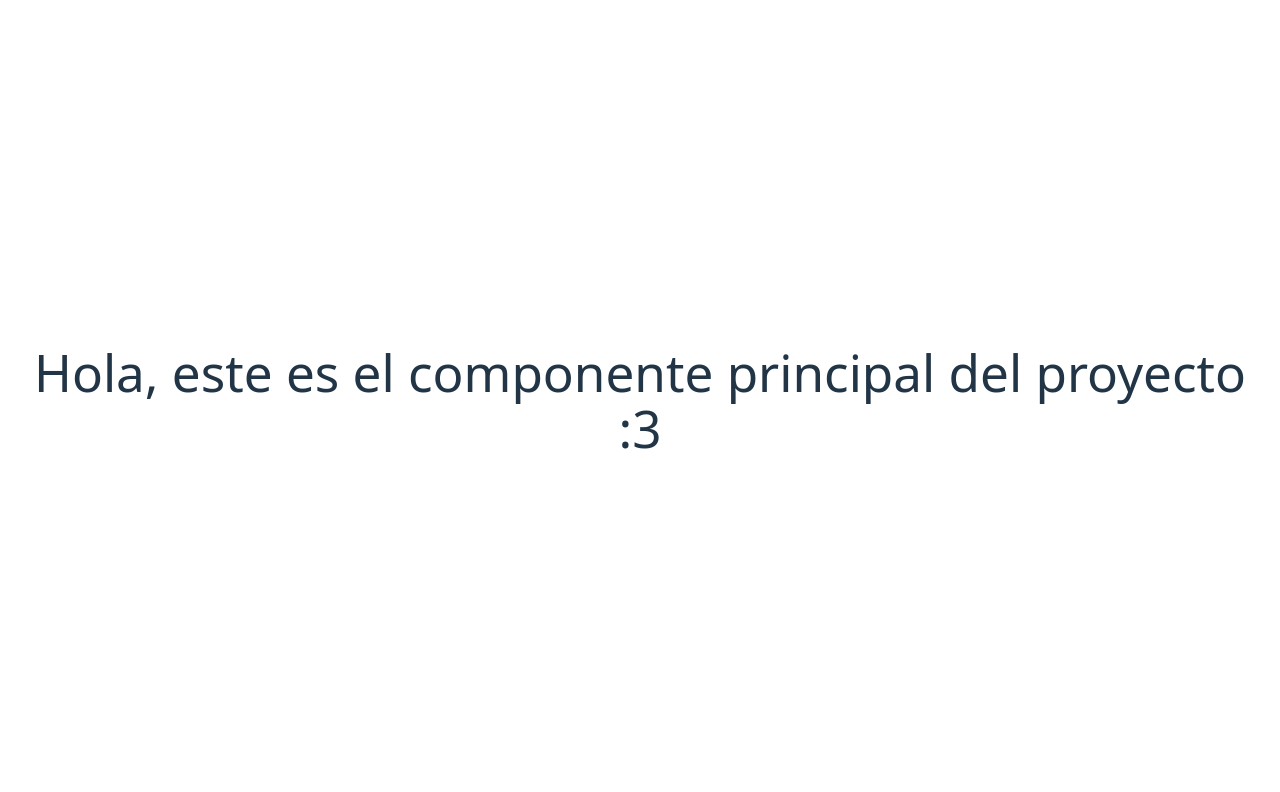
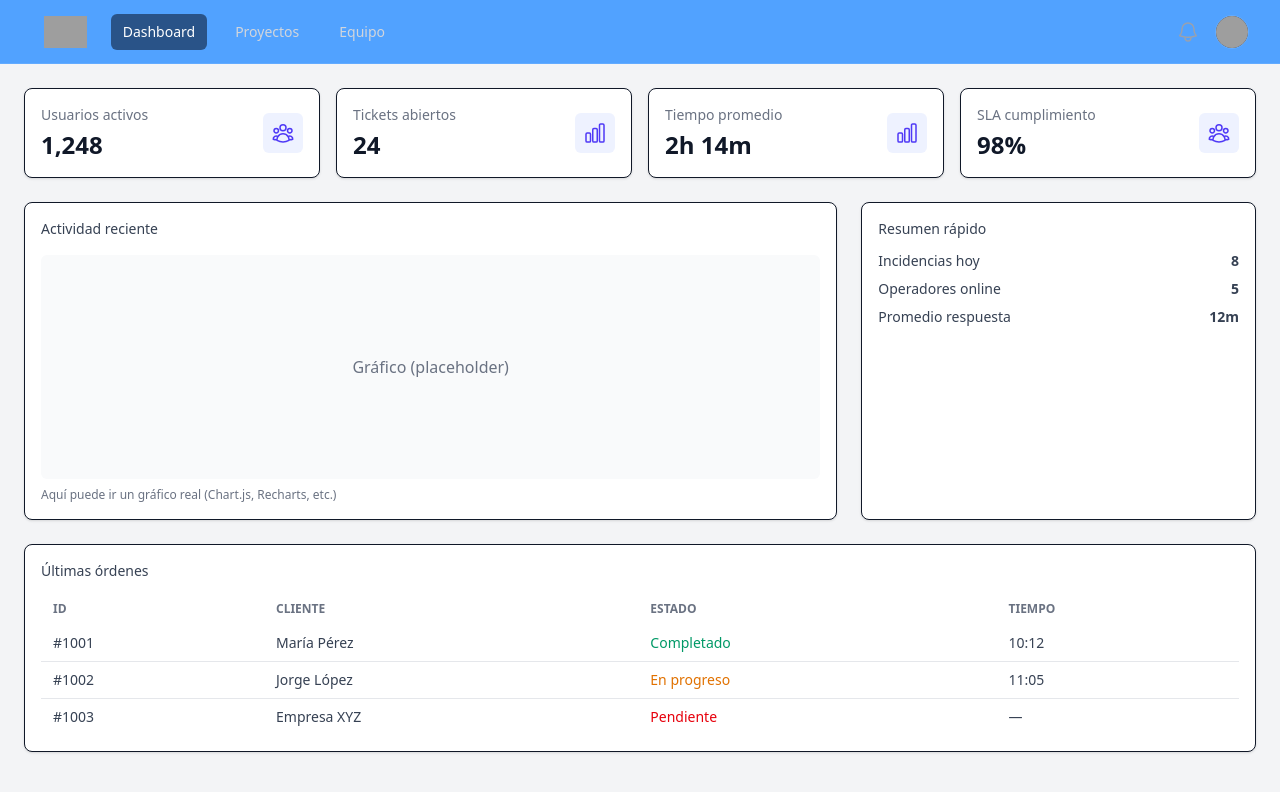
Before and after one commit to faridardila/hackaton-acueducto, a React (Vite) app in the folder frontend/: page / in a window 1280 px wide. Shown: the top 792 px of the page. Built offline with nearby package versions, Linux system fonts and the light colour scheme; grey boxes are pictures that could not be loaded.

Commit message:
navbar y dashboard de opeator

```diff
--- a/frontend/package.json
+++ b/frontend/package.json
@@ -11,6 +11,7 @@
     "tailwind:init": "tailwindcss init -p"
   },
   "dependencies": {
+    "@heroicons/react": "^2.2.0",
     "@tailwindcss/vite": "^4.1.12",
     "react": "^19.1.1",
     "react-dom": "^19.1.1"
--- a/frontend/src/App.jsx
+++ b/frontend/src/App.jsx
@@ -1,10 +1,12 @@
-import './App.css'
+import Navbar from './Components/OperatorView/Navbar.jsx';
+import Dashboard from './Components/OperatorView/Dashboard.jsx';
 
 function App() {
 
   return (
     <>
-      <h1>Hola, este es el componente principal del proyecto :3</h1>
+    <Navbar />
+    <Dashboard />
     </>
   )
 }
--- /dev/null
+++ b/frontend/src/Components/OperatorView/Dashboard.jsx
@@ -0,0 +1,98 @@
+// @ts-nocheck
+import { BellIcon, ChartBarIcon, UserGroupIcon } from '@heroicons/react/24/outline'
+
+/**
+ * Tarjeta de estadística
+ * @param {{title:string, value:string, icon?: any, bg?: string}} props
+ */
+function StatCard(props) {
+    const { title, value, icon: Icon, bg = 'bg-white' } = props
+    return (
+        <div className={`rounded-lg p-4 ${bg} shadow-sm border`}>
+            <div className="flex items-center justify-between">
+                <div>
+                    <p className="text-sm text-gray-500">{title}</p>
+                    <p className="mt-1 text-2xl font-semibold text-gray-900">{value}</p>
+                </div>
+                <div className="p-2 rounded-md bg-indigo-50">
+                    {Icon ? <Icon className="h-6 w-6 text-indigo-600" aria-hidden="true" /> : null}
+                </div>
+            </div>
+        </div>
+    )
+}
+
+function Dashboard() {
+    // Vista estática de una dashboard para la vista de operador (tema claro, sin navbar)
+    return (
+        <div className="min-h-screen bg-gray-100 text-gray-900 p-6">
+            {/* Main grid */}
+            <main className="mx-auto max-w-7xl">
+                {/* Stat cards */}
+                <section className="grid grid-cols-1 gap-4 sm:grid-cols-2 lg:grid-cols-4 mb-6">
+                    <StatCard title="Usuarios activos" value="1,248" icon={UserGroupIcon} />
+                    <StatCard title="Tickets abiertos" value="24" icon={ChartBarIcon} />
+                    <StatCard title="Tiempo promedio" value="2h 14m" icon={ChartBarIcon} />
+                    <StatCard title="SLA cumplimiento" value="98%" icon={UserGroupIcon} />
+                </section>
+
+                {/* Content area: gráfico + tabla */}
+                <section className="grid grid-cols-1 gap-6 lg:grid-cols-3">
+                    <div className="lg:col-span-2 rounded-lg bg-white p-4 shadow-sm border">
+                        <h2 className="text-sm font-medium text-gray-700">Actividad reciente</h2>
+                        <div className="mt-4 h-56 rounded-md bg-gray-50 flex items-center justify-center text-gray-500">Gráfico (placeholder)</div>
+                        <p className="mt-2 text-xs text-gray-500">Aquí puede ir un gráfico real (Chart.js, Recharts, etc.)</p>
+                    </div>
+
+                    <div className="rounded-lg bg-white p-4 shadow-sm border">
+                        <h2 className="text-sm font-medium text-gray-700">Resumen rápido</h2>
+                        <ul className="mt-3 space-y-2 text-sm text-gray-700">
+                            <li className="flex justify-between"><span>Incidencias hoy</span><span className="font-semibold">8</span></li>
+                            <li className="flex justify-between"><span>Operadores online</span><span className="font-semibold">5</span></li>
+                            <li className="flex justify-between"><span>Promedio respuesta</span><span className="font-semibold">12m</span></li>
+                        </ul>
+                    </div>
+                </section>
+
+                {/* Tabla de ejemplo */}
+                <section className="mt-6 rounded-lg bg-white p-4 shadow-sm border">
+                    <h2 className="text-sm font-medium text-gray-700 mb-3">Últimas órdenes</h2>
+                    <div className="overflow-x-auto">
+                        <table className="min-w-full text-left text-sm">
+                            <thead className="text-xs text-gray-500 uppercase">
+                                <tr>
+                                    <th className="px-3 py-2">ID</th>
+                                    <th className="px-3 py-2">Cliente</th>
+                                    <th className="px-3 py-2">Estado</th>
+                                    <th className="px-3 py-2">Tiempo</th>
+                                </tr>
+                            </thead>
+                            <tbody className="divide-y divide-gray-200 text-gray-700">
+                                <tr>
+                                    <td className="px-3 py-2">#1001</td>
+                                    <td className="px-3 py-2">María Pérez</td>
+                                    <td className="px-3 py-2 text-emerald-600">Completado</td>
+                                    <td className="px-3 py-2">10:12</td>
+                                </tr>
+                                <tr>
+                                    <td className="px-3 py-2">#1002</td>
+                                    <td className="px-3 py-2">Jorge López</td>
+                                    <td className="px-3 py-2 text-amber-600">En progreso</td>
+                                    <td className="px-3 py-2">11:05</td>
+                                </tr>
+                                <tr>
+                                    <td className="px-3 py-2">#1003</td>
+                                    <td className="px-3 py-2">Empresa XYZ</td>
+                                    <td className="px-3 py-2 text-red-600">Pendiente</td>
+                                    <td className="px-3 py-2">—</td>
+                                </tr>
+                            </tbody>
+                        </table>
+                    </div>
+                </section>
+            </main>
+        </div>
+    )
+}
+
+export default Dashboard
--- /dev/null
+++ b/frontend/src/Components/OperatorView/Navbar.jsx
@@ -0,0 +1,53 @@
+import { Bars3Icon, BellIcon } from '@heroicons/react/24/outline'
+
+function Navbar() {
+  // Componente puramente presentacional: vista estática (sin lógica)
+  return (
+    <nav className="relative bg-blue-400 after:pointer-events-none after:absolute after:inset-x-0 after:bottom-0 after:h-px after:bg-white/10">
+      <div className="mx-auto max-w-7xl px-2 sm:px-6 lg:px-8">
+        <div className="relative flex h-16 items-center justify-between">
+          <div className="flex items-center">
+            {/* Botón móvil (vista) */}
+            <button className="sm:hidden inline-flex items-center justify-center rounded-md p-2 text-gray-400 hover:bg-white/5 hover:text-white">
+              <span className="sr-only">Abrir menú</span>
+              <Bars3Icon className="h-6 w-6" aria-hidden="true" />
+            </button>
+
+            <div className="flex shrink-0 items-center ml-3">
+              <img
+                alt="Logo"
+                src="https://tailwindcss.com/plus-assets/img/logos/mark.svg?color=indigo&shade=500"
+                className="h-8 w-auto"
+              />
+            </div>
+
+            <div className="hidden sm:ml-6 sm:block">
+              <div className="flex space-x-4">
+                <a href="#" className="bg-gray-950/50 text-white rounded-md px-3 py-2 text-sm font-medium">Dashboard</a>
+                <a href="#" className="text-gray-300 hover:bg-white/5 hover:text-white rounded-md px-3 py-2 text-sm font-medium">Proyectos</a>
+                <a href="#" className="text-gray-300 hover:bg-white/5 hover:text-white rounded-md px-3 py-2 text-sm font-medium">Equipo</a>
+              </div>
+            </div>
+          </div>
+
+          <div className="flex items-center">
+            <button type="button" className="relative rounded-full p-1 text-gray-400 hover:text-white">
+              <span className="sr-only">Ver notificaciones</span>
+              <BellIcon className="h-6 w-6" aria-hidden="true" />
+            </button>
+
+            <div className="ml-3">
+              <img
+                alt="Usuario"
+                src="https://images.unsplash.com/photo-1472099645785-5658abf4ff4e?ixlib=rb-1.2.1&auto=format&fit=facearea&facepad=2&w=256&h=256&q=80"
+                className="h-8 w-8 rounded-full bg-gray-800 outline outline-white/10"
+              />
+            </div>
+          </div>
+        </div>
+      </div>
+    </nav>
+  )
+}
+
+export default Navbar
--- a/frontend/src/index.css
+++ b/frontend/src/index.css
@@ -1,70 +1,6 @@
 @import "tailwindcss";
 
 :root {
-  font-family: system-ui, Avenir, Helvetica, Arial, sans-serif;
-  line-height: 1.5;
-  font-weight: 400;
 
-  color-scheme: light dark;
-  color: rgba(255, 255, 255, 0.87);
-  background-color: #242424;
 
-  font-synthesis: none;
-  text-rendering: optimizeLegibility;
-  -webkit-font-smoothing: antialiased;
-  -moz-osx-font-smoothing: grayscale;
 }
-
-a {
-  font-weight: 500;
-  color: #646cff;
-  text-decoration: inherit;
-}
-a:hover {
-  color: #535bf2;
-}
-
-body {
-  margin: 0;
-  display: flex;
-  place-items: center;
-  min-width: 320px;
-  min-height: 100vh;
-}
-
-h1 {
-  font-size: 3.2em;
-  line-height: 1.1;
-}
-
-button {
-  border-radius: 8px;
-  border: 1px solid transparent;
-  padding: 0.6em 1.2em;
-  font-size: 1em;
-  font-weight: 500;
-  font-family: inherit;
-  background-color: #1a1a1a;
-  cursor: pointer;
-  transition: border-color 0.25s;
-}
-button:hover {
-  border-color: #646cff;
-}
-button:focus,
-button:focus-visible {
-  outline: 4px auto -webkit-focus-ring-color;
-}
-
-@media (prefers-color-scheme: light) {
-  :root {
-    color: #213547;
-    background-color: #ffffff;
-  }
-  a:hover {
-    color: #747bff;
-  }
-  button {
-    background-color: #f9f9f9;
-  }
-}
```
Also changed, not shown: 1 other file (tests, documents, lock files or other folders).
